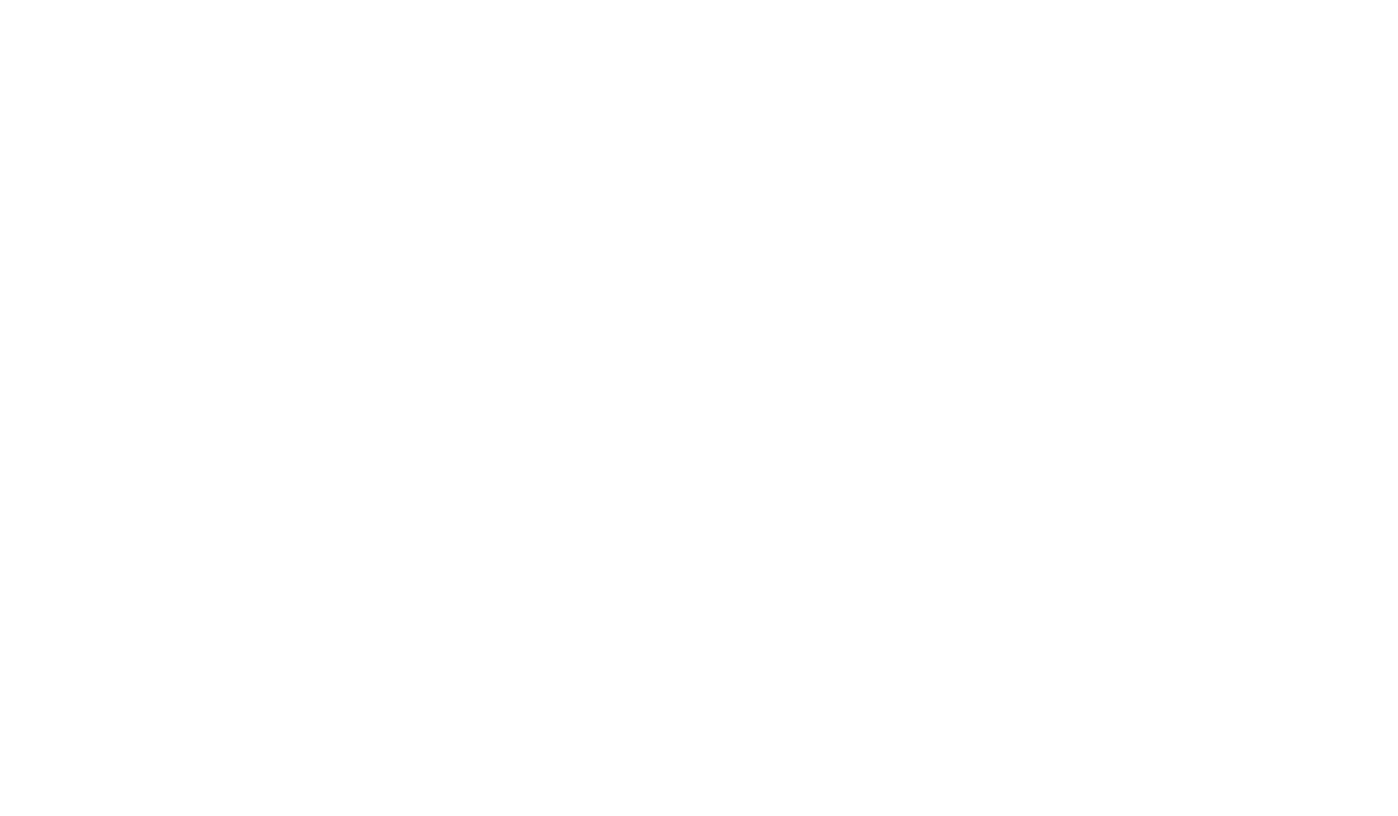
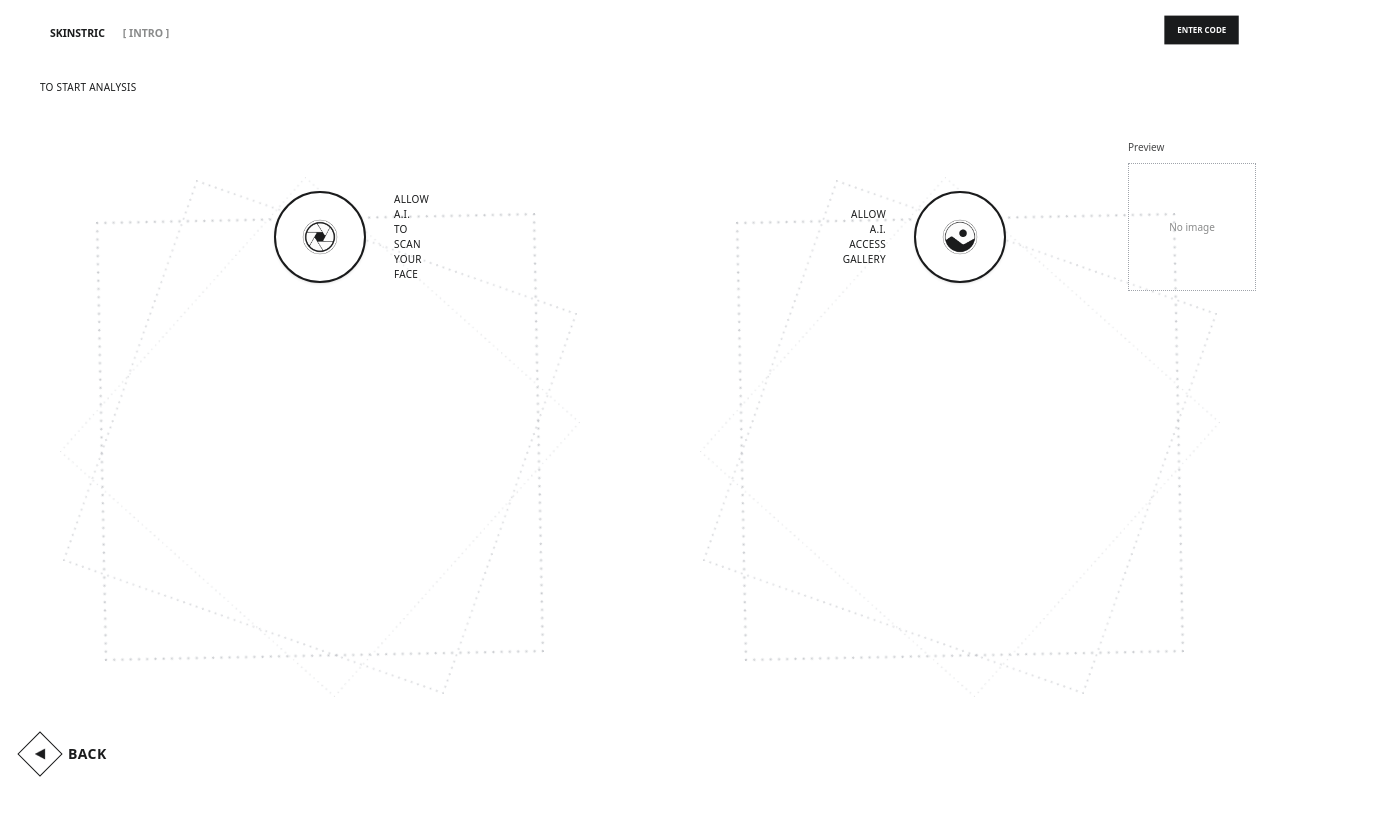
Before and after one commit to Jrosero21/skinstric, a React (Vite) app: page /result in a window 1280 px wide. Before the commit this address had no page. Shown: the top 816 px of the page, 1398 px wide, since content can reach past the window. Built offline with nearby package versions, Linux system fonts and the light colour scheme.

Commit message:
result page first pass

```diff
--- a/src/App.jsx
+++ b/src/App.jsx
@@ -1,10 +1,14 @@
 // src/App.jsx
-import React from "react"
-import { BrowserRouter, Routes, Route } from "react-router-dom"
-import Home from "./pages/Home"
-import Testing from "./pages/Testing"
-import Results from "./pages/Results"
-import Selfie from "./pages/Selfie"
+import { BrowserRouter, Routes, Route } from "react-router-dom";
+
+// These imports work whether the pages are .tsx or .jsx
+import Home from "./pages/Home";
+import Testing from "./pages/Testing";
+import Result from "./pages/Result";
+
+// IMPORTANT:
+// - main.tsx should NOT wrap <App/> with another <BrowserRouter>
+// - Keep exactly one router in the app (here in App.jsx)
 
 export default function App() {
   return (
@@ -12,9 +16,10 @@ export default function App() {
       <Routes>
         <Route path="/" element={<Home />} />
         <Route path="/testing" element={<Testing />} />
-        <Route path="/results" element={<Results />} />
-        <Route path="/selfie" element={<Selfie />} />
+        <Route path="/result" element={<Result />} />
+        {/* optional: catch-all */}
+        <Route path="*" element={<Home />} />
       </Routes>
     </BrowserRouter>
-  )
+  );
 }
--- /dev/null
+++ b/src/pages/Result.jsx
@@ -0,0 +1,159 @@
+// src/pages/Result.jsx
+import { useCallback, useMemo, useRef, useState } from "react";
+import Header from "../components/Header";
+import DiamondButton from "../components/ui/DiamondButton";
+import RotatingDiamondStack from "../components/graphics/RotatingDiamondStack";
+
+/** Read a File to base64 preview */
+function fileToBase64(file) {
+  return new Promise((resolve, reject) => {
+    const r = new FileReader();
+    r.onerror = () => reject(new Error("Failed to read file"));
+    r.onload = () => resolve(String(r.result));
+    r.readAsDataURL(file);
+  });
+}
+
+export default function Result() {
+  const [preview, setPreview] = useState(null);
+
+  const galleryRef = useRef(null);
+  const cameraRef = useRef(null);
+
+  const onPick = useCallback(async (file) => {
+    if (!file) return;
+    const b64 = await fileToBase64(file);
+    setPreview(b64);
+    try {
+      localStorage.setItem("skinstric:imageBase64", b64);
+    } catch {}
+  }, []);
+
+  const openGallery = () => galleryRef.current?.click();
+  const openCamera = () => cameraRef.current?.click();
+
+  // Slightly different spin speeds per side for a subtle variance
+  const leftStack = useMemo(
+    () => ({ size: 620, speeds: ["animate-spin-36s", "animate-spin-30s", "animate-spin-24s"] }),
+    []
+  );
+  const rightStack = useMemo(
+    () => ({ size: 620, speeds: ["animate-spin-45s", "animate-spin-36s", "animate-spin-30s"] }),
+    []
+  );
+
+  return (
+    <div className="min-h-screen flex flex-col bg-white text-[#1A1B1C]">
+      <Header />
+
+      <main className="relative flex-1">
+        {/* top helper line (matches Testing page tone) */}
+        <div className="px-6 sm:px-8 md:px-10 mt-1 text-[10px] tracking-wide uppercase">
+          To start analysis
+        </div>
+
+        {/* Preview box (top-right) */}
+        <aside className="absolute right-6 top-16">
+          <div className="text-[10px] mb-2 opacity-80">Preview</div>
+          <div className="w-[128px] h-[128px] border border-dotted border-[#A0A4AB] bg-white grid place-items-center overflow-hidden">
+            {preview ? (
+              <img
+                src={preview}
+                alt="Selected preview"
+                className="max-w-full max-h-full object-contain"
+              />
+            ) : (
+              <div className="text-[10px] text-[#1a1b1c83]">No image</div>
+            )}
+          </div>
+        </aside>
+
+        {/* Two action zones */}
+        <section className="relative mt-8 grid grid-cols-1 md:grid-cols-2 gap-y-20">
+          {/* LEFT: Camera / Scan your face */}
+          <div className="relative flex items-center justify-center py-16">
+            {/* rotating dotted stack */}
+            <div className="pointer-events-none absolute inset-0 grid place-items-center">
+              <RotatingDiamondStack
+                size={leftStack.size}
+                speeds={leftStack.speeds}
+                opacities={[0.18, 0.22, 0.28]}
+              />
+            </div>
+
+            <button
+              type="button"
+              onClick={openCamera}
+              className="relative z-10 group grid place-items-center"
+              aria-label="Allow A.I. to scan your face (open camera)"
+            >
+              {/* circular button w/ camera icon */}
+              <div className="w-[92px] h-[92px] rounded-full border-2 border-[#1A1B1C] grid place-items-center bg-white shadow-sm transition group-hover:scale-[1.03]">
+                <img src="/assets/camera-icon.png" alt="" className="w-10 h-10" />
+              </div>
+
+              {/* callout label to the right */}
+              <div className="absolute left-[120px] top-1/2 -translate-y-1/2 text-left">
+                <div className="text-[10px] uppercase tracking-wide">Allow A.I.</div>
+                <div className="text-[10px] uppercase tracking-wide">To scan your face</div>
+              </div>
+            </button>
+
+            {/* Hidden camera input (mobile can use device camera) */}
+            <input
+              ref={cameraRef}
+              type="file"
+              accept="image/*"
+              capture="user"
+              className="hidden"
+              onChange={(e) => onPick(e.target.files?.[0] ?? null)}
+            />
+          </div>
+
+          {/* RIGHT: Gallery / Access gallery */}
+          <div className="relative flex items-center justify-center py-16">
+            {/* rotating dotted stack */}
+            <div className="pointer-events-none absolute inset-0 grid place-items-center">
+              <RotatingDiamondStack
+                size={rightStack.size}
+                speeds={rightStack.speeds}
+                opacities={[0.18, 0.22, 0.28]}
+              />
+            </div>
+
+            <button
+              type="button"
+              onClick={openGallery}
+              className="relative z-10 group grid place-items-center"
+              aria-label="Allow A.I. to access gallery (pick image)"
+            >
+              <div className="w-[92px] h-[92px] rounded-full border-2 border-[#1A1B1C] grid place-items-center bg-white shadow-sm transition group-hover:scale-[1.03]">
+                <img src="/assets/gallery-icon.png" alt="" className="w-10 h-10" />
+              </div>
+
+              {/* callout label to the left */}
+              <div className="absolute right-[120px] top-1/2 -translate-y-1/2 text-right">
+                <div className="text-[10px] uppercase tracking-wide">Allow A.I.</div>
+                <div className="text-[10px] uppercase tracking-wide">Access gallery</div>
+              </div>
+            </button>
+
+            {/* Hidden gallery input */}
+            <input
+              ref={galleryRef}
+              type="file"
+              accept="image/*"
+              className="hidden"
+              onChange={(e) => onPick(e.target.files?.[0] ?? null)}
+            />
+          </div>
+        </section>
+
+        {/* Back (bottom-left) */}
+        <div className="absolute left-6 bottom-6">
+          <DiamondButton label="BACK" direction="left" to={-1} />
+        </div>
+      </main>
+    </div>
+  );
+}
--- a/src/pages/Testing.tsx
+++ b/src/pages/Testing.tsx
@@ -1,4 +1,7 @@
 // src/pages/Testing.tsx
+// Tweaks: opacity ordering so largest = lightest, smallest = darkest.
+// Everything else unchanged (sizes, centering, underline width).
+
 import { useState, useRef } from "react";
 import Header from "../components/Header";
 import RotatingDiamondStack from "../components/graphics/RotatingDiamondStack";
@@ -33,7 +36,8 @@ export default function Testing() {
   };
 
   const onProceed = () => {
-    navigate("/");
+    // minimal change: proceed goes to /result
+    navigate("/result");
   };
 
   const Prompt = ({
@@ -53,7 +57,7 @@ export default function Testing() {
       <p className="mb-3 text-[14px] leading-[24px] uppercase text-[#1A1B1C]/40">
         {labelTop}
       </p>
-      {/* shorter underline */}
+      {/* underline length */}
       <div className="mx-auto w-[340px] md:w-[480px]">
         <input
           ref={inputRef}
@@ -61,7 +65,9 @@ export default function Testing() {
           type="text"
           value={value}
           onChange={(e) => onChange(e.target.value)}
-          onKeyDown={(e) => e.key === "Enter" && onEnter()}
+          onKeyDown={(e) => {
+            if (e.key === "Enter") onEnter();
+          }}
           className="w-full bg-transparent text-center outline-none
                      text-[#1A1B1C] text-[60px] leading-[64px] tracking-[-0.07em] font-normal
                      border-b border-[#B8BCC1] placeholder:text-[#8a8f95]"
@@ -84,16 +90,18 @@ export default function Testing() {
 
         {/* Center stage */}
         <section className="relative z-0 mx-auto flex h-[calc(100vh-11rem)] max-w-[1200px] items-center justify-center">
-          {/* move the stack+prompt slightly higher */}
-          <div className="relative -translate-y-8">
+          <div className="relative -translate-y-6">
             {/* Rotating squares around the prompt */}
             <div className="pointer-events-none absolute inset-0 flex items-center justify-center">
+              {/* uniform outer scaling to avoid distortion */}
               <div className="origin-center scale-[0.70] md:scale-[1.20]">
                 <RotatingDiamondStack
                   size={602}
-                  layerOpacities={[0.55, 0.78, 0.98]}     // outer, middle, inner
-                  layerScales={[1.00, 0.92, 0.84]}        // outer > middle > inner
-                  layerBrightness={[1.18, 1.05, 0.92]}     // gentle lighten -> neutral -> darken
+                  /* [outer, middle, inner] -> largest = lightest, smallest = darkest */
+                  layerOpacities={[0.65, 0.85, 1.0]}
+                  /* size separation (outer > middle > inner) */
+                  layerScales={[1.00, 0.92, 0.84]}
+                  /* Brightness neutral in your current repo */
                 />
               </div>
             </div>
@@ -141,43 +149,33 @@ export default function Testing() {
           </div>
         </section>
 
-        {/* Bottom-left BACK — bigger + hover */}
+        {/* Bottom-left BACK */}
         <div className="absolute bottom-6 left-4 md:left-6">
           <button
             onClick={goBack}
-            className="group inline-flex items-center gap-3 text-sm font-semibold tracking-wide"
+            className="inline-flex items-center gap-3 text-xs font-semibold tracking-wide"
           >
             <span
               aria-hidden
-              className="relative inline-flex h-8 w-8 rotate-45 items-center justify-center border border-[#1A1B1C]
-                         transition-all duration-300 ease-out
-                         group-hover:scale-[1.06] group-hover:bg-black/5
-                         focus-visible:outline-none focus-visible:ring-2 focus-visible:ring-black/40"
+              className="relative inline-flex h-6 w-6 rotate-45 items-center justify-center border border-[#1A1B1C]"
             >
               <img
                 src="/assets/PolygonLeft.png"
                 alt=""
-                className="absolute -rotate-45 h-3 w-3 select-none transition-transform duration-300 ease-out group-hover:-translate-x-[2px]"
+                className="absolute -rotate-45 h-2.5 w-2.5 select-none"
                 draggable={false}
               />
             </span>
-            <span className="uppercase transition-colors duration-300 ease-out group-hover:text-black">
-              BACK
-            </span>
+            <span>BACK</span>
           </button>
         </div>
 
-        {/* Bottom-right PROCEED — diamond to the RIGHT of the word + enter animation */}
+        {/* Bottom-right PROCEED (only on final step) */}
         {step === "done" && (
           <div className="absolute bottom-6 right-4 md:right-6 animate-proceed-enter">
-            <DiamondButton
-              label="PROCEED"
-              direction="right"
-              iconPosition="trailing"
-              size="md"
-              to="#"
-            />
-            {/* If you need it to actually navigate, call onProceed here instead of "#" */}
+            {/* minimal change: `to="/result"` */}
+            <DiamondButton label="PROCEED" direction="right" to="/result" />
+            {/* keep the hidden button if you want the imperative nav as a fallback */}
             <button onClick={onProceed} className="sr-only" aria-hidden tabIndex={-1} />
           </div>
         )}
--- a/src/styles.css
+++ b/src/styles.css
@@ -80,12 +80,11 @@
 
 /* page-specific motion stays in components; globals stay lean */
 @layer utilities {
-  /* Proceed button: fade in + slide from the left (on mount) */
   @keyframes fadeSlideInLeft {
-    from { opacity: 0; transform: translateX(-24px); }
+    from { opacity: 0; transform: translateX(-32px); } /* more slide */
     to   { opacity: 1; transform: translateX(0); }
   }
   .animate-proceed-enter {
-    animation: fadeSlideInLeft 800ms cubic-bezier(0.19,1,0.22,1) both;
+    animation: fadeSlideInLeft 900ms cubic-bezier(0.19,1,0.22,1) both; /* a bit longer */
   }
 }
```
Also changed, not shown: src/pages/Results.jsx (deleted, +0 -10 lines).
